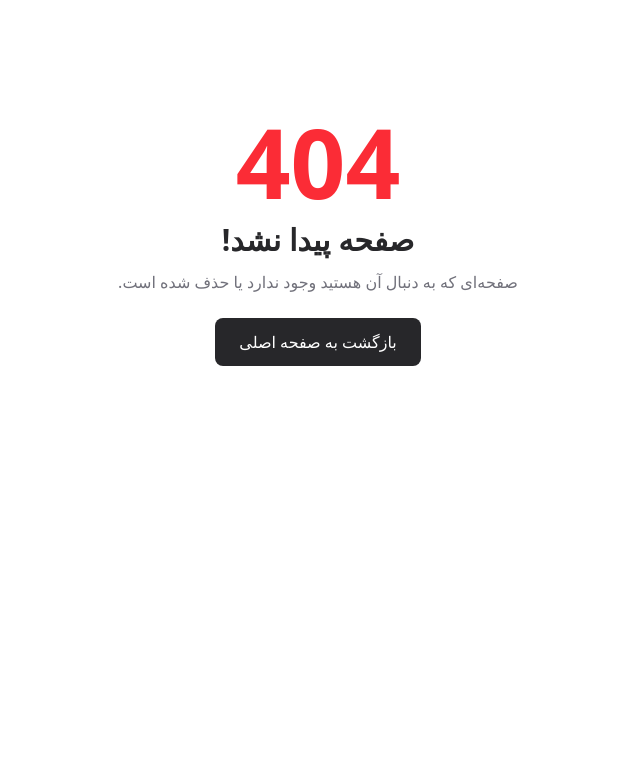
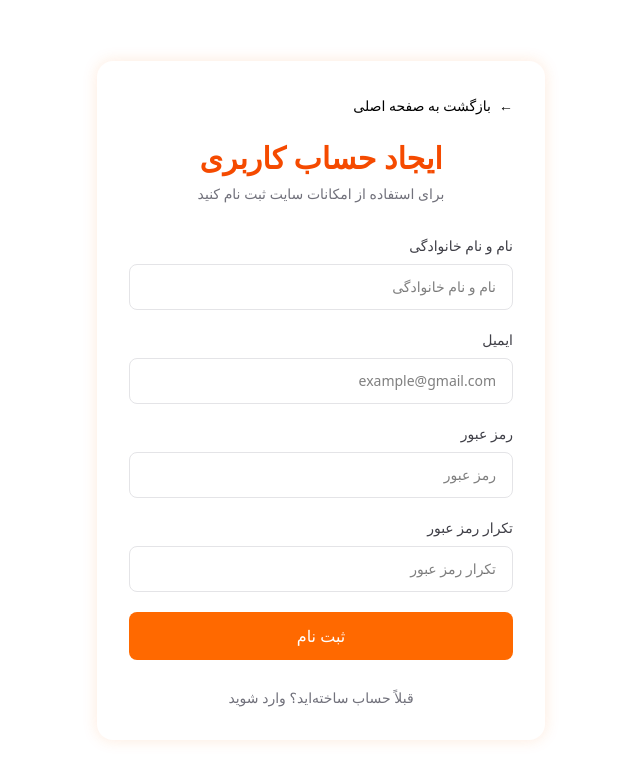
Before and after one commit to smiinmhrn/E-commerce, a Next.js app: page /register in a window 1280 px wide. Before the commit this address had no page. Shown: the top 782 px of the page, without its empty margins (403-1043 px from the left). Built offline with nearby package versions, Linux system fonts and the light colour scheme.

Commit message:
created register and login pages.

```diff
--- a/app/(main)/layout.js
+++ b/app/(main)/layout.js
@@ -1,34 +1,12 @@
-import { Geist, Geist_Mono } from "next/font/google";
-import "@/styles/globals.css";
-
 import Header from "@/components/headers/Header";
 import Footer from "@/components/footer/Footer";
 
-const geistSans = Geist({
-  variable: "--font-geist-sans",
-  subsets: ["latin"],
-});
-
-const geistMono = Geist_Mono({
-  variable: "--font-geist-mono",
-  subsets: ["latin"],
-});
-
-export const metadata = {
-  title: "E Commerce",
-  description: "Generated by create next app",
-};
-
 export default function MainLayout({ children }) {
   return (
-    <html lang="fa" dir="rtl">
-      <body>
-        <Header />
-
-        {children}
-
-        <Footer />
-      </body>
-    </html>
+    <>
+      <Header />
+      {children}
+      <Footer />
+    </>
   );
 }
--- a/app/layout.jsx
+++ b/app/layout.jsx
@@ -1,4 +1,9 @@
 import "@/styles/globals.css";
+
+export const metadata = {
+  title: "E Commerce",
+  description: "فروشگاه اینترنتی",
+};
 
 export default function RootLayout({ children }) {
   return (
--- /dev/null
+++ b/app/login/page.jsx
@@ -0,0 +1,88 @@
+import Link from "next/link";
+
+const Login = () => {
+  return (
+    <div className="min-h-screen flex items-center justify-center px-4">
+      <div className="w-full max-w-md rounded-2xl bg-white p-8 shadow-[0px_0px_15px_rgba(249,115,22,0.15)]">
+        {/* Back to Home */}
+        <Link
+          href="/"
+          className="mb-6 inline-flex items-center gap-2 text-sm text-zinc-500 hover:text-orange-500 transition"
+        >
+          <span>←</span>
+          بازگشت به صفحه اصلی
+        </Link>
+
+        <div className="flex flex-col items-center gap-2 mb-8">
+          <h1 className="text-3xl font-bold text-orange-600">
+            ورود به حساب کاربری
+          </h1>
+
+          <p className="text-sm text-zinc-500">برای ادامه وارد حساب خود شوید</p>
+        </div>
+
+        <form className="flex flex-col gap-5">
+          <div className="flex flex-col gap-2">
+            <label
+              htmlFor="email"
+              className="text-sm font-medium text-zinc-700"
+            >
+              ایمیل
+            </label>
+
+            <input
+              id="email"
+              type="email"
+              placeholder="example@gmail.com"
+              className="w-full rounded-lg border border-zinc-200 px-4 py-3 text-sm outline-none transition focus:border-orange-500 focus:ring-1 focus:ring-orange-500"
+            />
+          </div>
+
+          <div className="flex flex-col gap-2">
+            <label
+              htmlFor="password"
+              className="text-sm font-medium text-zinc-700"
+            >
+              رمز عبور
+            </label>
+
+            <input
+              id="password"
+              type="password"
+              placeholder="رمز عبور خود را وارد کنید"
+              className="w-full rounded-lg border border-zinc-200 px-4 py-3 text-sm outline-none transition focus:border-orange-500 focus:ring-1 focus:ring-orange-500"
+            />
+          </div>
+
+          <div className="flex justify-end">
+            <Link
+              href="/forgot-password"
+              className="text-sm text-orange-500 hover:text-orange-600 transition"
+            >
+              رمز عبور را فراموش کرده‌اید؟
+            </Link>
+          </div>
+
+          <button
+            type="submit"
+            className="w-full rounded-lg bg-orange-500 py-3 font-medium text-white hover:bg-orange-600 transition"
+          >
+            ورود
+          </button>
+        </form>
+
+        <div className="mt-7 text-center text-sm text-zinc-500">
+          حساب کاربری ندارید؟{" "}
+          <Link
+            href="/register"
+            className="font-medium text-orange-500 hover:text-orange-600 hover:underline transition"
+          >
+            ثبت نام کنید
+          </Link>
+        </div>
+      </div>
+    </div>
+  );
+};
+
+export default Login;
--- /dev/null
+++ b/app/register/page.jsx
@@ -0,0 +1,110 @@
+import Link from "next/link";
+
+const Register = () => {
+  return (
+    <div className="min-h-screen flex items-center justify-center px-4">
+      <div className="w-full max-w-md rounded-2xl bg-white p-8 shadow-[0px_0px_15px_rgba(249,115,22,0.15)]">
+        {/* Back to Home */}
+        <Link
+          href="/"
+          className="mb-6 inline-flex items-center gap-2 text-sm text-zinc-500 hover:text-orange-500 transition"
+        >
+          <span>←</span>
+          بازگشت به صفحه اصلی
+        </Link>
+
+        <div className="flex flex-col items-center gap-2 mb-8">
+          <h1 className="text-3xl font-bold text-orange-600">
+            ایجاد حساب کاربری
+          </h1>
+
+          <p className="text-sm text-zinc-500">
+            برای استفاده از امکانات سایت ثبت نام کنید
+          </p>
+        </div>
+
+        <form className="flex flex-col gap-5">
+          <div className="flex flex-col gap-2">
+            <label htmlFor="name" className="text-sm font-medium text-zinc-700">
+              نام و نام خانوادگی
+            </label>
+
+            <input
+              id="name"
+              type="text"
+              placeholder="نام و نام خانوادگی"
+              className="w-full rounded-lg border border-zinc-200 px-4 py-3 text-sm outline-none transition focus:border-orange-500 focus:ring-1 focus:ring-orange-500"
+            />
+          </div>
+
+          <div className="flex flex-col gap-2">
+            <label
+              htmlFor="email"
+              className="text-sm font-medium text-zinc-700"
+            >
+              ایمیل
+            </label>
+
+            <input
+              id="email"
+              type="email"
+              placeholder="example@gmail.com"
+              className="w-full rounded-lg border border-zinc-200 px-4 py-3 text-sm outline-none transition focus:border-orange-500 focus:ring-1 focus:ring-orange-500"
+            />
+          </div>
+
+          <div className="flex flex-col gap-2">
+            <label
+              htmlFor="password"
+              className="text-sm font-medium text-zinc-700"
+            >
+              رمز عبور
+            </label>
+
+            <input
+              id="password"
+              type="password"
+              placeholder="رمز عبور"
+              className="w-full rounded-lg border border-zinc-200 px-4 py-3 text-sm outline-none transition focus:border-orange-500 focus:ring-1 focus:ring-orange-500"
+            />
+          </div>
+
+          <div className="flex flex-col gap-2">
+            <label
+              htmlFor="confirmPassword"
+              className="text-sm font-medium text-zinc-700"
+            >
+              تکرار رمز عبور
+            </label>
+
+            <input
+              id="confirmPassword"
+              type="password"
+              placeholder="تکرار رمز عبور"
+              className="w-full rounded-lg border border-zinc-200 px-4 py-3 text-sm outline-none transition focus:border-orange-500 focus:ring-1 focus:ring-orange-500"
+            />
+          </div>
+
+          <button
+            type="submit"
+            className="w-full rounded-lg bg-orange-500 py-3 font-medium text-white hover:bg-orange-600 transition"
+          >
+            ثبت نام
+          </button>
+        </form>
+
+        <div className="mt-7 text-center text-sm text-zinc-500">
+          قبلاً حساب ساخته‌اید؟{" "}
+          <Link
+            href="/login"
+            className="font-medium text-orange-500 hover:text-orange-600 hover:underline transition"
+          >
+            وارد شوید
+          </Link>
+        </div>
+      </div>
+    </div>
+  );
+};
+
+export default Register;
--- a/components/headers/User.jsx
+++ b/components/headers/User.jsx
@@ -1,15 +1,22 @@
+import Link from "next/link";
 import { MdOutlineShoppingCart } from "react-icons/md";
 import { FaUser } from "react-icons/fa";
 
 const User = () => {
   return (
     <div className="flex justify-end gap-7">
-      <div className="bg-zinc-200 p-2 px-4  rounded-lg flex items-center">
+      <Link
+        href="/login"
+        className="bg-zinc-200 p-2 px-4 rounded-lg flex items-center cursor-pointer hover:bg-zinc-300 transition"
+      >
         <FaUser className="text-2xl" />
-      </div>
+      </Link>
+
       <div className="flex items-center justify-center bg-orange-400 text-white! p-3 gap-4 rounded-lg">
         <span className="bg-white text-black px-2 rounded-full">0</span>
+
         <p>سبد خرید</p>
+
         <div className="bg-white p-1 rounded-lg">
           <MdOutlineShoppingCart className="text-2xl text-orange-500" />
         </div>
```
